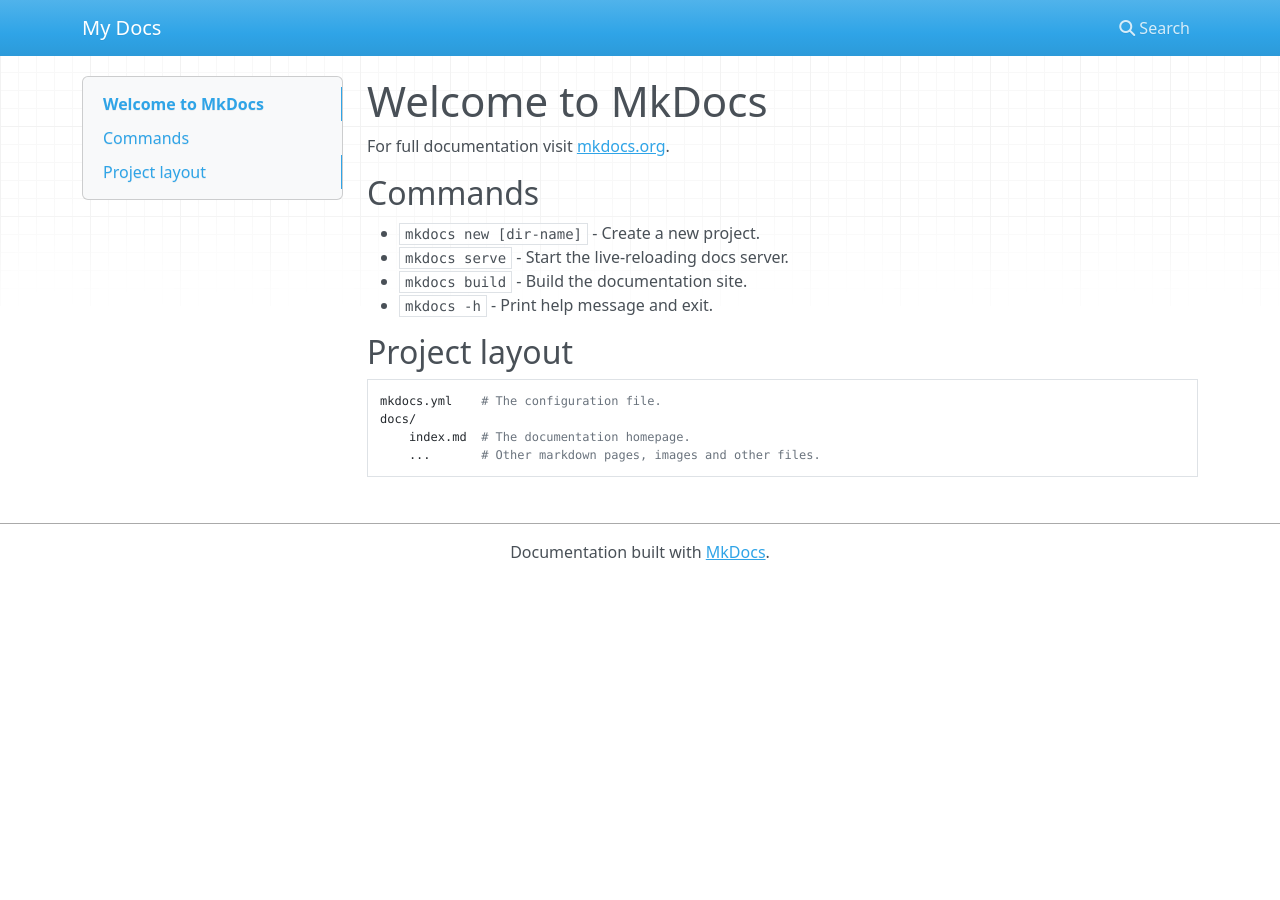
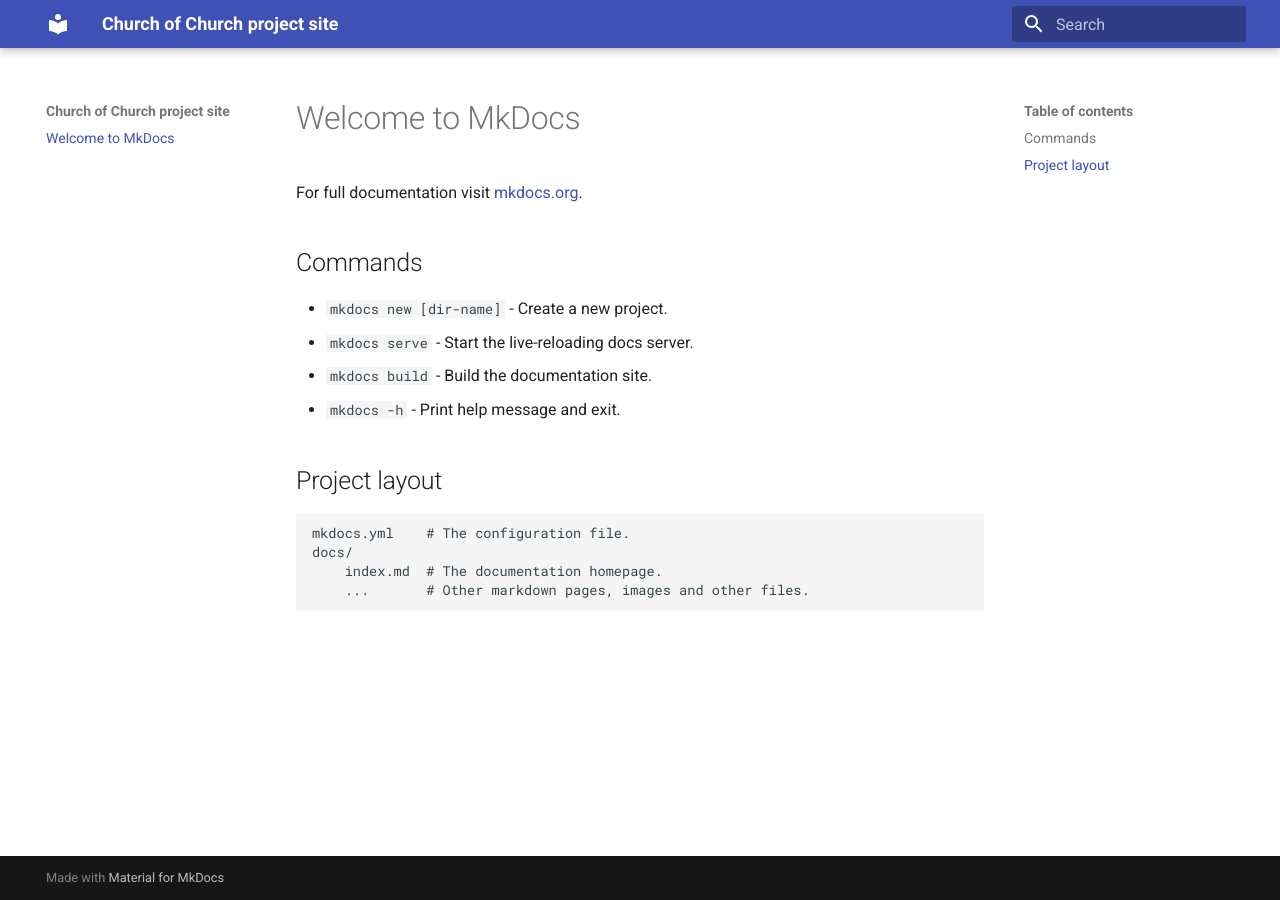
Before and after one commit to Church-of-Church-HSE/Church-of-Church-HSE.github.io, an MkDocs documentation site: the page built from docs/index.md, in a window 1280 px wide. Built offline with MkDocs 1.6.1 and Material for MkDocs 9.7.7, drawn with Linux system fonts in a browser that asks for light colours; nearby versions of some CDN libraries.

Commit message:
Material for MkDocs setup

```diff
--- a/mkdocs.yml
+++ b/mkdocs.yml
@@ -1 +1,5 @@
-site_name: My Docs
+# yaml-language-server: $schema=https://squidfunk.github.io/mkdocs-material/schema.json
+site_name: Church of Church project site
+site_url: https://church-of-church-hse.github.io
+theme:
+  name: material
```
